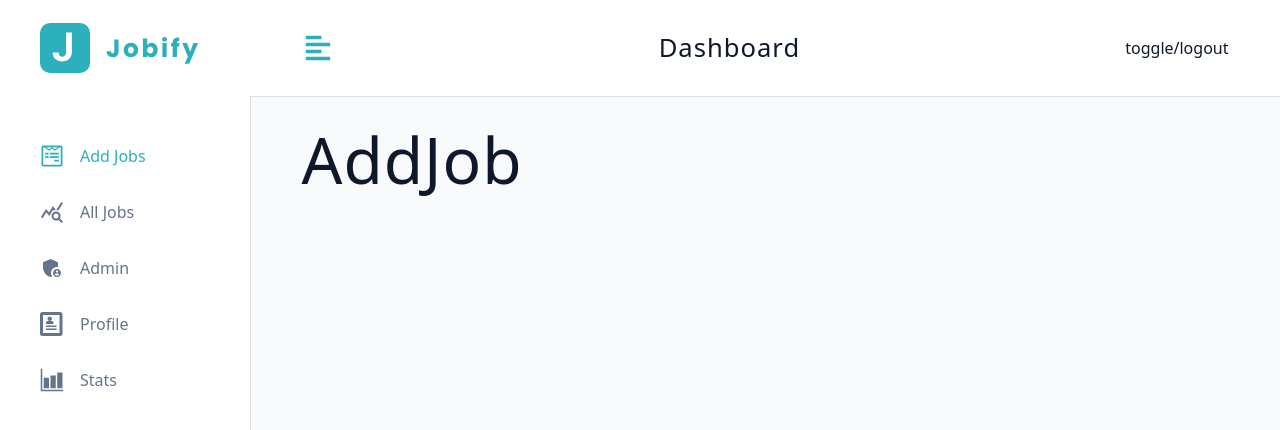
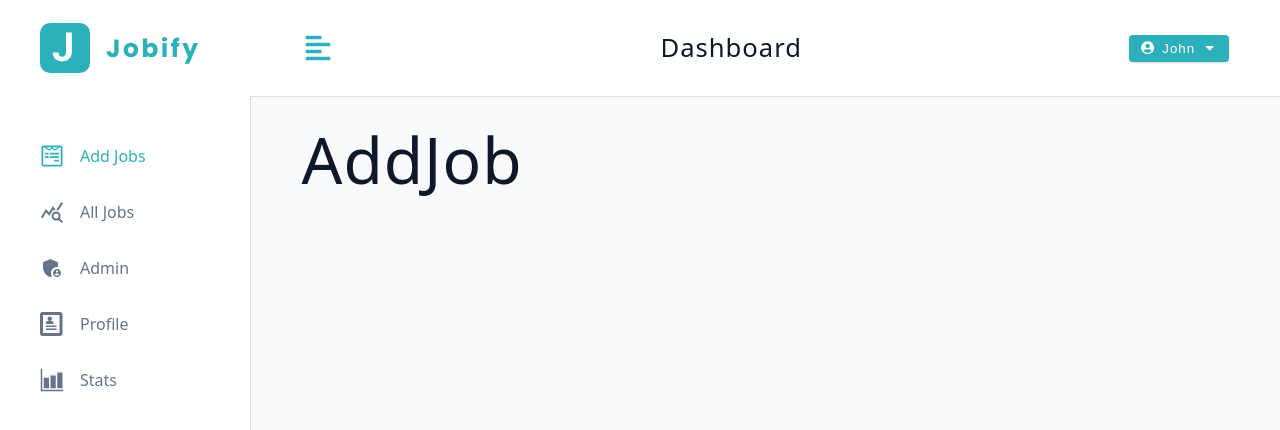
Before and after one commit to nickpro79/Jobify, a React (Vite) app in the folder client/: page /dashboard in a window 1280 px wide. Shown: the top 430 px of the page. Built offline with nearby package versions, Linux system fonts and the light colour scheme.

Commit message:
designed LogoutContainer

```diff
--- /dev/null
+++ b/client/src/components/LogoutContainer.jsx
@@ -0,0 +1,27 @@
+import { FaUserCircle, FaCaretDown } from "react-icons/fa";
+import Wrapper from "../assets/wrappers/LogoutContainer";
+import { useState } from "react";
+import { useDashboardContext } from "../pages/DashboardLayout";
+
+const LogoutContainer = () => {
+  const [showLogout, setShowLogout] = useState(false);
+  const { user, logout } = useDashboardContext();
+  return (
+    <Wrapper>
+      <button
+        className="btn logout-btn"
+        onClick={() => setShowLogout(!showLogout)}
+      >
+        <FaUserCircle />
+        {user?.name}
+        <FaCaretDown />
+      </button>
+      <div className={showLogout ? "dropdown show-dropdown" : "dropdown "}>
+        <button type="button" className="btn dropdown-btn" onClick={logout}>
+          Logout
+        </button>
+      </div>
+    </Wrapper>
+  );
+};
+export default LogoutContainer;
--- a/client/src/components/Navbar.jsx
+++ b/client/src/components/Navbar.jsx
@@ -2,6 +2,7 @@
 import { FaAlignLeft } from "react-icons/fa";
 import Logo from "./Logo";
 import { useDashboardContext } from "../pages/DashboardLayout";
+import LogoutContainer from "./LogoutContainer";
 const Navbar = () => {
   const { toggleSidebar } = useDashboardContext();
   return (
@@ -14,7 +15,9 @@
           <Logo />
           <h4 className="logo-text">dashboard</h4>
         </div>
-        <div className="btn-container">toggle/logout</div>
+        <div className="btn-container">
+          <LogoutContainer />
+        </div>
       </div>
     </Wrapper>
   );
```
